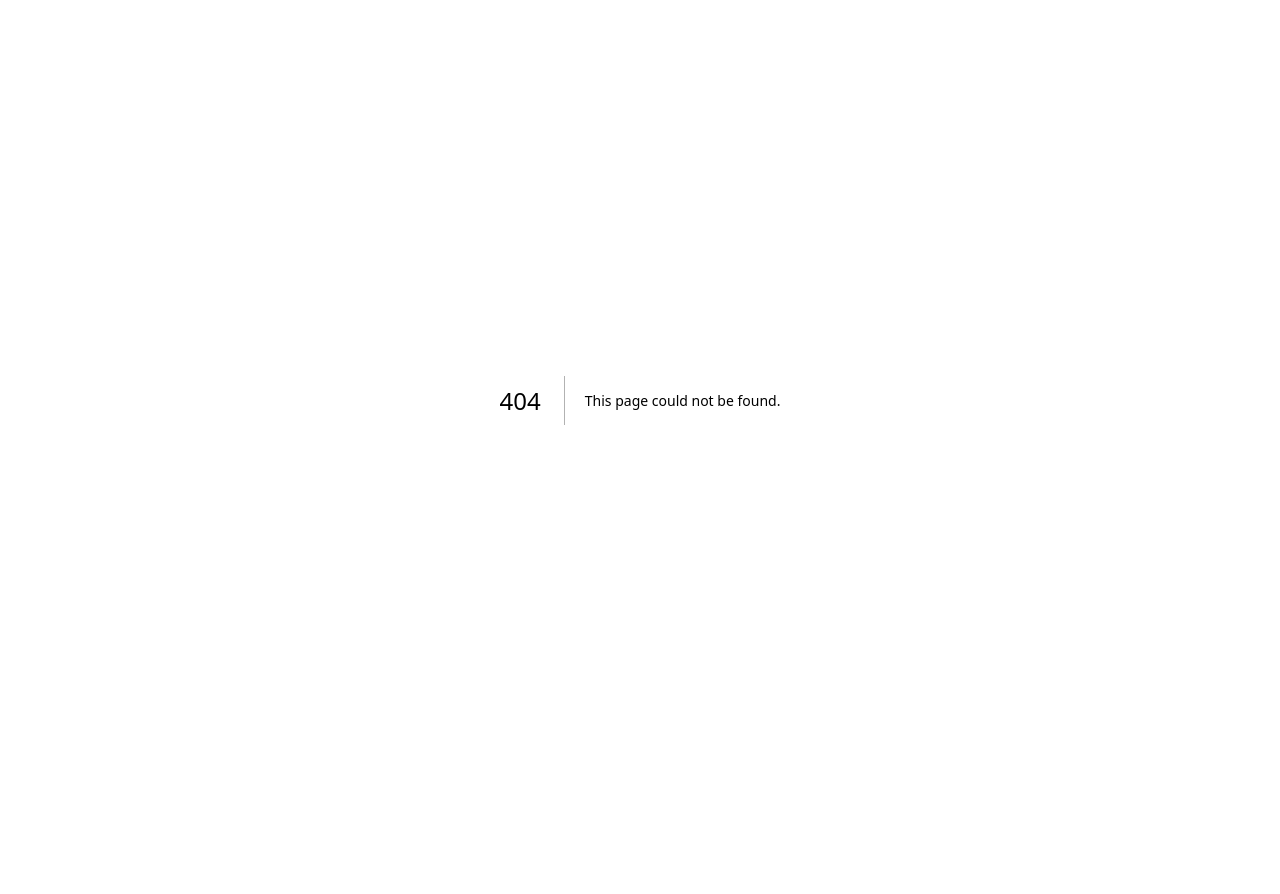
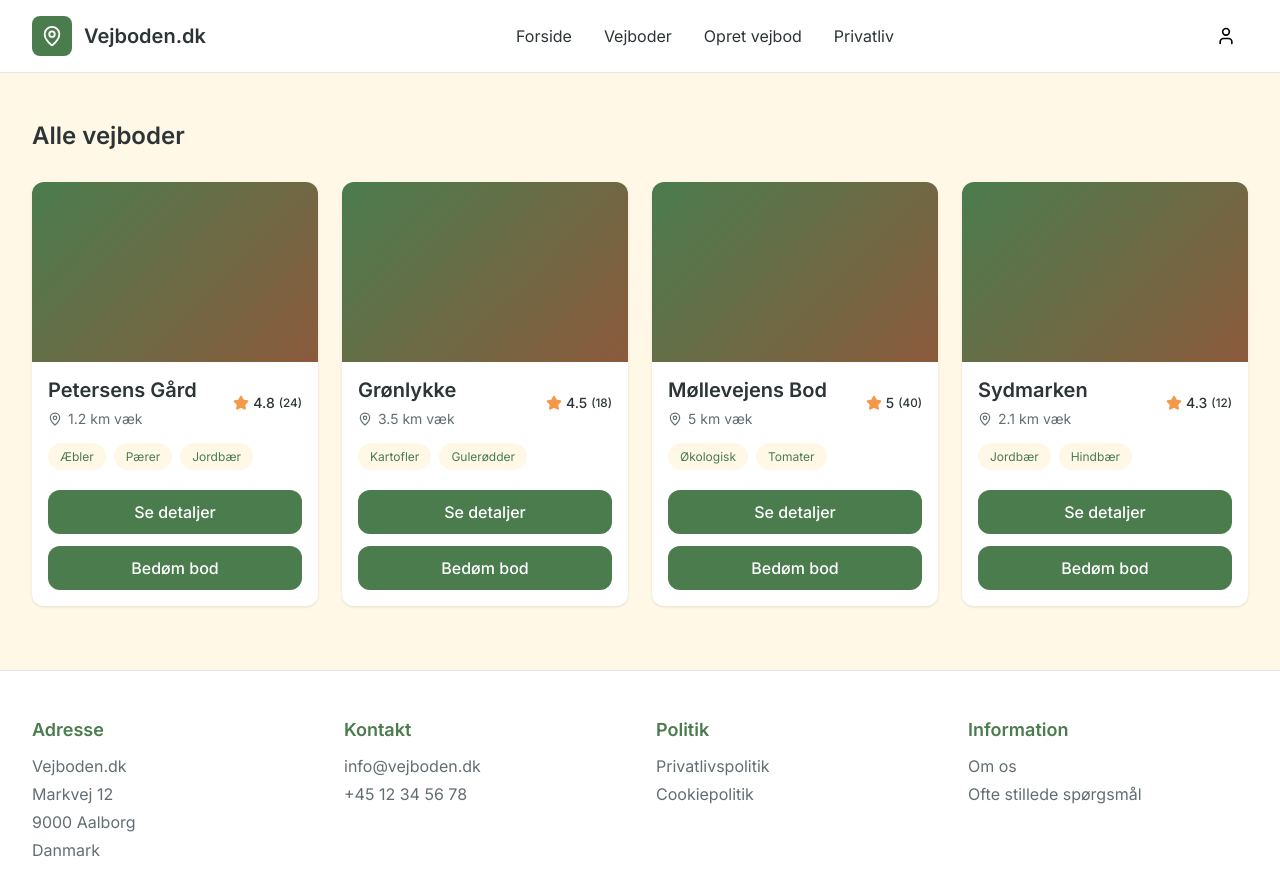
Before and after one commit to jako6857/Vejboden.dk, a Next.js app in the folder frontend/: page /stalls in a window 1280 px wide. Before the commit this address had no page. Shown: the top 894 px of the page. Before the commit the page ends 800 px from the top, so only its background shows below. Built offline with nearby package versions, Linux system fonts and the light colour scheme.

Commit message:
Add empty state

```diff
--- a/frontend/src/app/globals.css
+++ b/frontend/src/app/globals.css
@@ -1,4 +1,12 @@
+/* ========================================
+   IMPORTS
+======================================== */
+
 @import url('https://fonts.googleapis.com/css2?family=Inter:wght@400;500;600&display=swap');
+
+/* ========================================
+   VARIABLES
+======================================== */
 
 :root {
   --harvest-green: #4A7C4E;
@@ -25,6 +33,10 @@
   --transition-normal: 200ms;
 }
 
+/* ========================================
+   RESET
+======================================== */
+
 * {
   margin: 0;
   padding: 0;
@@ -32,7 +44,7 @@
 }
 
 html {
-  font-family: 'Inter', sans-serif;
+  font-family: "Inter", sans-serif;
 }
 
 body {
@@ -56,6 +68,10 @@ img {
   display: block;
 }
 
+/* ========================================
+   LAYOUT
+======================================== */
+
 .container {
   width: 100%;
   max-width: 1280px;
@@ -63,15 +79,29 @@ img {
   padding-inline: 32px;
 }
 
+/* ========================================
+   SHARED COMPONENTS
+======================================== */
+
+.primary-btn {
+  background: var(--harvest-green);
+  color: white;
+  border-radius: 12px;
+  padding: 14px;
+  font-size: 16px;
+  transition: 0.2s;
+}
+
+.primary-btn:hover {
+  background: var(--earth-brown);
+}
+
 .rating {
   display: flex;
   align-items: center;
   gap: 4px;
-
   font-size: 14px;
   font-weight: 500;
-
-  color: var(--charcoal);
 }
 
 .rating .reviews {
@@ -79,47 +109,27 @@ img {
   font-size: 12px;
 }
 
-/* TABLET */
-@media (max-width: 1024px) {
-  .container {
-    padding-inline: 24px;
-  }
-}
-
-/* MOBILE */
-@media (max-width: 768px) {
-  .container {
-    padding-inline: 16px;
-  }
-}
+/* ========================================
+   STALL DETAIL PAGE
+======================================== */
 
 .stall-detail {
   min-height: 100vh;
-
   background: var(--cream);
-
   padding: 32px 0;
 }
 
 .back-link {
   display: inline-block;
-
   margin-bottom: 24px;
-
   color: var(--harvest-green);
-
-  text-decoration: none;
-
   font-weight: 500;
 }
 
 .detail-image {
   width: 100%;
-
   height: 320px;
-
   border-radius: 16px;
-
   margin-bottom: 24px;
 
   background: linear-gradient(
@@ -131,15 +141,12 @@ img {
 
 .detail-location {
   color: var(--stone-gray);
-
   margin-bottom: 12px;
 }
 
 .detail-rating {
   margin-bottom: 24px;
-
   color: var(--carrot-orange);
-
   font-weight: 600;
 }
 
@@ -151,17 +158,13 @@ img {
   margin-bottom: 12px;
 }
 
-@media (max-width: 768px) {
-  .detail-image {
-    height: 220px;
-  }
-}
+/* ========================================
+   CREATE STALL PAGE
+======================================== */
 
 .create-stall {
   min-height: 100vh;
-
   background: var(--cream);
-
   padding: 48px 0;
 }
 
@@ -171,12 +174,9 @@ img {
 
 .stall-form {
   margin-top: 32px;
-
   display: flex;
   flex-direction: column;
-
   gap: 16px;
-
   max-width: 700px;
 }
 
@@ -187,75 +187,37 @@ img {
 .stall-form input,
 .stall-form textarea {
   padding: 14px;
-
   border: 1px solid #ddd;
-
   border-radius: 12px;
-
-  font-size: 16px;
-
   background: white;
 }
 
-.primary-btn {
-  background: var(--harvest-green);
-
-  color: white;
-
-  border: none;
-
-  border-radius: 12px;
-
-  padding: 14px;
-
-  font-size: 16px;
-
-  cursor: pointer;
-
-  transition: 0.2s;
-}
-
-.primary-btn:hover {
-  background: var(--earth-brown);
-}
+/* ========================================
+   EMPTY STATE
+======================================== */
 
 .empty-state {
   width: 100%;
-
   padding: 64px 24px;
-
   text-align: center;
-
   background: white;
-
   border-radius: 12px;
-
   box-shadow: var(--shadow-sm);
 }
 
-.empty-state h2 {
-  color: var(--charcoal);
-
-  margin-bottom: 12px;
-}
-
-.empty-state p {
-  color: var(--stone-gray);
-}
+/* ========================================
+   SKELETON
+======================================== */
 
 .skeleton-card {
   background: white;
-
   border-radius: 12px;
-
   overflow: hidden;
-
   box-shadow: var(--shadow-sm);
 }
 
 .skeleton-image {
   height: 180px;
-
   background: #ececec;
 }
 
@@ -265,13 +227,9 @@ img {
 
 .skeleton-line {
   height: 16px;
-
   background: #ececec;
-
   border-radius: 6px;
-
   margin-bottom: 12px;
-
   animation: pulse 1.5s infinite;
 }
 
@@ -280,15 +238,45 @@ img {
 }
 
 @keyframes pulse {
-  0% {
-    opacity: .5;
+  0% { opacity: .5; }
+  50% { opacity: 1; }
+  100% { opacity: .5; }
+}
+
+/* ========================================
+   ERROR STATE
+======================================== */
+
+.error-state {
+  display: flex;
+  flex-direction: column;
+  align-items: center;
+  text-align: center;
+
+  padding: 64px 24px;
+
+  background: white;
+  border-radius: 16px;
+
+  box-shadow: var(--shadow-sm);
+}
+
+/* ========================================
+   RESPONSIVE
+======================================== */
+
+@media (max-width: 1024px) {
+  .container {
+    padding-inline: 24px;
+  }
+}
+
+@media (max-width: 768px) {
+  .container {
+    padding-inline: 16px;
   }
 
-  50% {
-    opacity: 1;
-  }
-
-  100% {
-    opacity: .5;
+  .detail-image {
+    height: 220px;
   }
 }
--- /dev/null
+++ b/frontend/src/app/stalls/page.js
@@ -0,0 +1,52 @@
+import Navbar from "@/components/layout/Navbar";
+import Footer from "@/components/layout/Footer";
+
+import StallCard from "@/components/cards/StallCard";
+
+import { stalls } from "@/data/stalls";
+
+export default function StallsPage() {
+  return (
+    <>
+      <Navbar />
+
+      <main className="container">
+
+        <section
+          style={{
+            paddingTop: "48px",
+            paddingBottom: "64px",
+          }}
+        >
+          <h1
+            style={{
+              marginBottom: "32px",
+            }}
+          >
+            Alle vejboder
+          </h1>
+
+          <div
+            style={{
+              display: "grid",
+              gridTemplateColumns:
+                "repeat(auto-fit, minmax(280px, 1fr))",
+              gap: "24px",
+            }}
+          >
+            {stalls.map((stall) => (
+              <StallCard
+                key={stall.id}
+                stall={stall}
+              />
+            ))}
+          </div>
+
+        </section>
+
+      </main>
+
+      <Footer />
+    </>
+  );
+}
```
Also changed, not shown: frontend/src/components/ui/ErrorState.jsx (added, +28 -0 lines).
